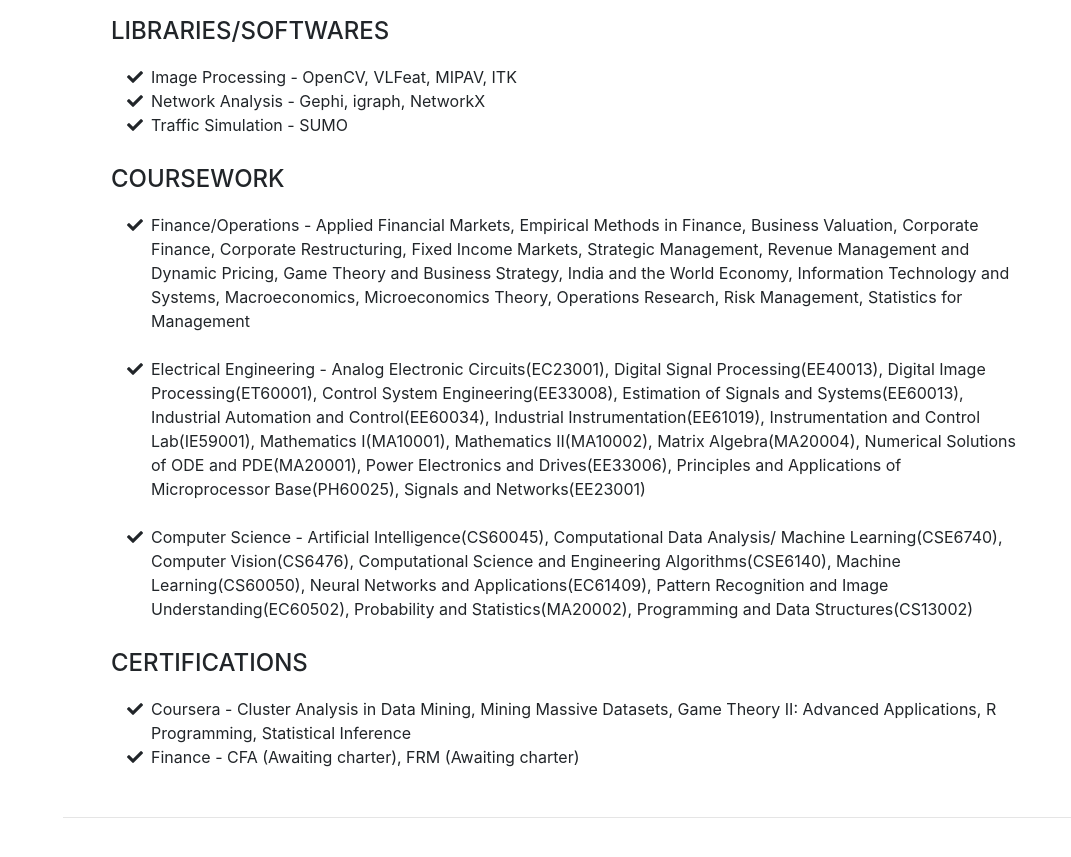
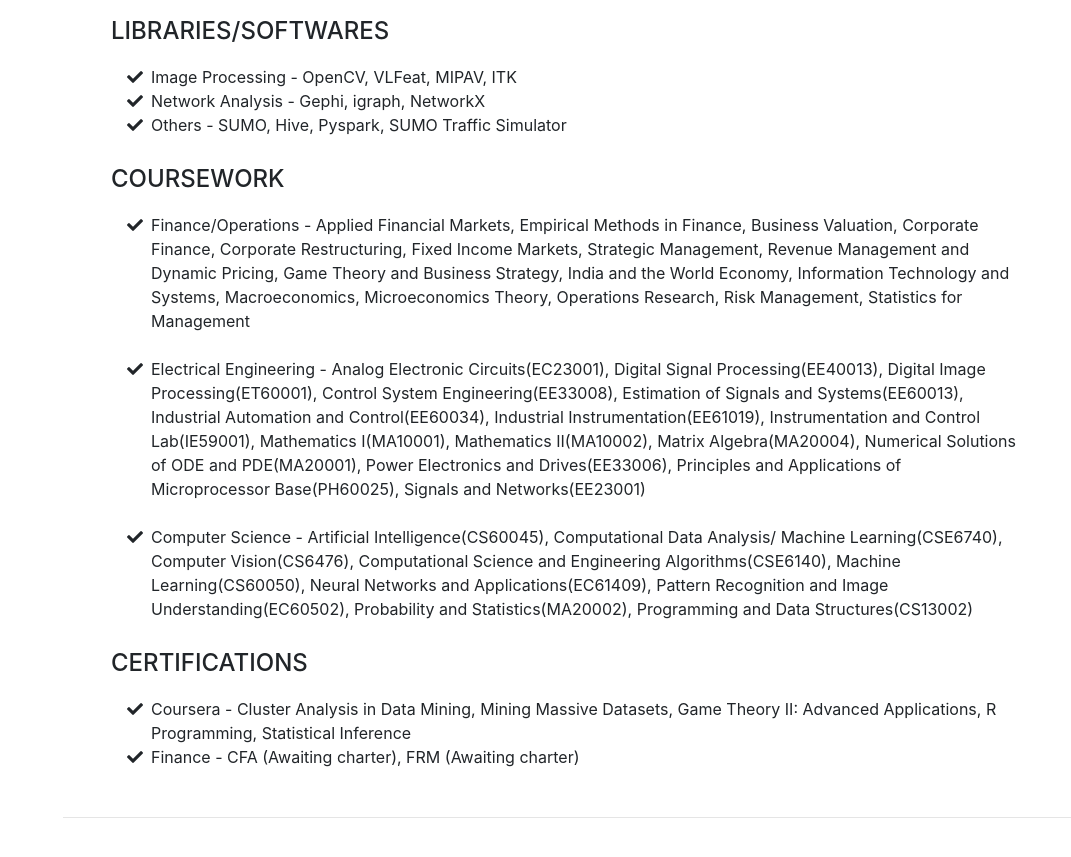
Before and after one commit to simpleweiwei/anichoudhary.github.io, a website with bundled scripts: page index.html in a window 1280 px wide. Shown: the part 5660-6517 px from the top of the page, without its empty margins (209-1280 px from the left). Built offline with nearby package versions, Linux system fonts and the light colour scheme; a web font is replaced by a local one.

Commit message:
Update index.html

```diff
--- a/index.html
+++ b/index.html
@@ -387,7 +387,7 @@
             <li>
             <li>
               <i class="fa-li fa fa-check"></i>
-              Traffic Simulation - SUMO</li>
+              Others - SUMO, Hive, Pyspark, SUMO Traffic Simulator</li>
           </ul>
 
 <br>
```
